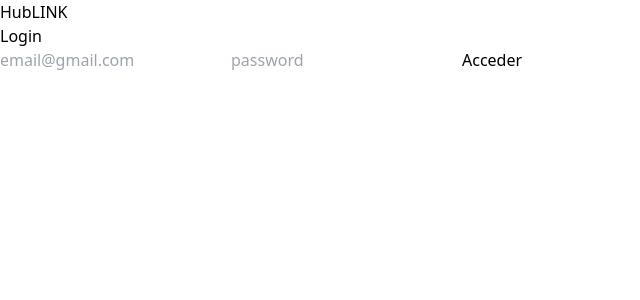
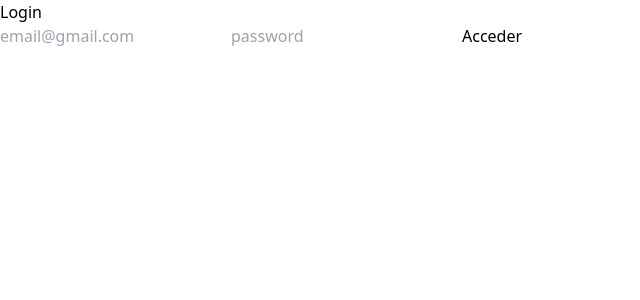
Before and after one commit to whoskelos/hubLink-app, a React (Vite) app: page /login in a window 1280 px wide. Shown: the top 300 px of the page, without its empty margins (0-640 px from the left). Built offline with nearby package versions, Linux system fonts and the light colour scheme.

Commit message:
Button logout implementado

```diff
--- a/src/App.jsx
+++ b/src/App.jsx
@@ -8,6 +8,7 @@ import Login from "./pages/Login";
 import { AuthProvider } from "./context/AuthContext";
 import ProtectedRoute from "./ProtectedRoute";
 import { UserProvider } from "./context/UserContext";
+import LogoutButton from "./components/LogoutButton";
 function App() {
     return (
         <AuthProvider>
@@ -43,6 +44,7 @@ function App() {
                             </Routes>
                         </main>
                     </div>
+                    <LogoutButton />
                 </div>
             </UserProvider>
         </AuthProvider>
--- a/src/api/axios.js
+++ b/src/api/axios.js
@@ -2,6 +2,8 @@ import axios from "axios";
 let token;
 if (window.localStorage.getItem("loggedUser")) {
     token = JSON.parse(window.localStorage.getItem("loggedUser")).token;
+} else {
+    console.log("aun no hay token");
 }
 const instance = axios.create({
     baseURL: "http://localhost:3000/api",
--- a/src/components/Header.jsx
+++ b/src/components/Header.jsx
@@ -2,14 +2,13 @@ import { Link } from "react-router-dom";
 import { useAuth } from "../context/AuthContext";
 
 export function Header() {
-    const { user, isAuthenticated } = useAuth();
-    console.log(user);
+    const { isAuthenticated } = useAuth();
     const classLinks =
         "block text-center active:text-gray-900 focus:text-gray-900 focus:font-bold py-5 focus:border-b-2 focus:border-cyan-600";
     return (
         <nav className="bg-white flex justify-center h-[66px] border-b border-gray-300">
             <ul className="flex gap-x-4  [&>li]:text-gray-400 [&>li]:font-semibold">
-                {isAuthenticated ? (
+                {isAuthenticated && (
                     <>
                         <li className="w-30">
                             <Link to={"/"} className={classLinks}>
@@ -32,17 +31,6 @@ export function Header() {
                             </Link>
                         </li>
                     </>
-                ) : (
-                    <>
-                        <li>
-                            <Link
-                                className="block text-center active:text-gray-900 text-gray-900 py-5 border-b-2 border-cyan-600"
-                                to={"/login"}
-                            >
-                                HubLINK
-                            </Link>
-                        </li>
-                    </>
                 )}
             </ul>
         </nav>
--- /dev/null
+++ b/src/components/LogoutButton.jsx
@@ -0,0 +1,23 @@
+import { RiLogoutBoxLine } from "react-icons/ri";
+import { useAuth } from "../context/AuthContext";
+export default function LogoutButton() {
+    const { user, logout, isAuthenticated } = useAuth();
+
+    return (
+        <>
+            {isAuthenticated && (
+                <div className="fixed left-4 bottom-4 bg-black/[.7] py-2 px-6 rounded-full">
+                    <h4 className="text-white font-medium">
+                        Bienvenido ⚛️ － <span>{user.user}</span>
+                    </h4>
+                    <h5 className="flex items-center gap-x-2 text-red-500 font-bold">
+                        Desconectar
+                        <button onClick={logout}>
+                            <RiLogoutBoxLine className="text-xl text-red-500" />
+                        </button>
+                    </h5>
+                </div>
+            )}
+        </>
+    );
+}
```
